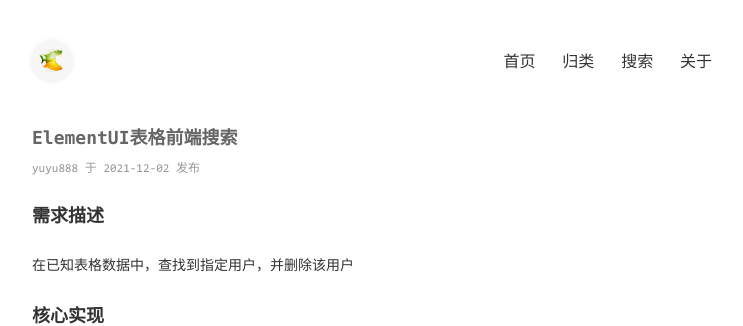
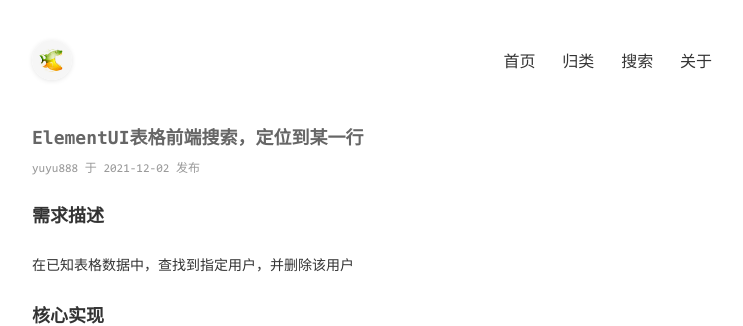
Before and after one commit to yuyu888/yuyu888.github.io, a Jekyll site: the page built from _posts/2021-12-02-ElementUI表格前端搜索，定位到某一行.md, in a window 1280 px wide. Shown: the top 326 px of the page, without its empty margins (268-1011 px from the left). Built offline with Jekyll 4.4.1, drawn with Linux system fonts in a browser that asks for light colours; comment, search, counter and statistics services are not loaded.

Commit message:
Update 2021-12-02-ElementUI表格前端搜索，定位到某一行.md

```diff
--- a/_posts/2021-12-02-ElementUI表格前端搜索，定位到某一行.md
+++ b/_posts/2021-12-02-ElementUI表格前端搜索，定位到某一行.md
@@ -1,6 +1,6 @@
 ---
 layout: mypost
-title: ElementUI表格前端搜索
+title: ElementUI表格前端搜索，定位到某一行
 categories: [VUE, ElementUI]
 ---
 
```
